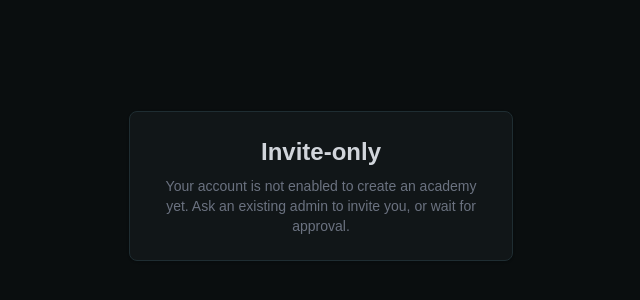
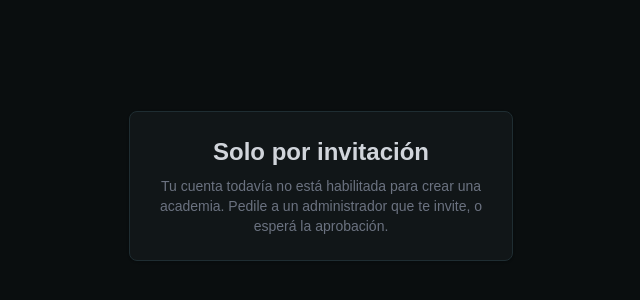
Before and after one commit to elsujeto866/educaplus, a Next.js app: page /create-academy in a window 1280 px wide. Shown: the part 214-514 px from the top of the page, without its empty margins (319-959 px from the left). Built offline with nearby package versions, Linux system fonts and the light colour scheme; no server answers; sample sign-in values are in the browser's storage.

Commit message:
feat(ui): translate app copy to spanish
Translate custom UI copy (headings, subtitles) on the create-academy
gate, invite-only screen, and provisioning-pending state to natural
neutral Spanish.

```diff
--- a/src/app/create-academy/_components/invite-only-screen.tsx
+++ b/src/app/create-academy/_components/invite-only-screen.tsx
@@ -10,8 +10,8 @@ export function InviteOnlyScreen() {
   return (
     <Card className="w-full max-w-sm">
       <PageHeader
-        title="Invite-only"
-        subtitle="Your account is not enabled to create an academy yet. Ask an existing admin to invite you, or wait for approval."
+        title="Solo por invitación"
+        subtitle="Tu cuenta todavía no está habilitada para crear una academia. Pedile a un administrador que te invite, o esperá la aprobación."
       />
     </Card>
   );
--- a/src/app/create-academy/page.tsx
+++ b/src/app/create-academy/page.tsx
@@ -32,8 +32,8 @@ export default async function CreateAcademyPage() {
       {canCreateAcademy ? (
         <>
           <PageHeader
-            title="Create your academy"
-            subtitle="Set up your organization to start teaching."
+            title="Creá tu academia"
+            subtitle="Configurá tu organización para empezar a enseñar."
           />
           <CreateAcademyForm />
         </>
--- a/src/app/dashboard/_components/provisioning-pending.tsx
+++ b/src/app/dashboard/_components/provisioning-pending.tsx
@@ -13,8 +13,8 @@ export function ProvisioningPending() {
   return (
     <Card className="w-full max-w-sm">
       <PageHeader
-        title="Setting up your academy"
-        subtitle="This usually takes just a moment. Refresh the page shortly."
+        title="Configurando tu academia"
+        subtitle="Esto suele tardar solo un momento. Actualizá la página en breve."
       />
     </Card>
   );
```
